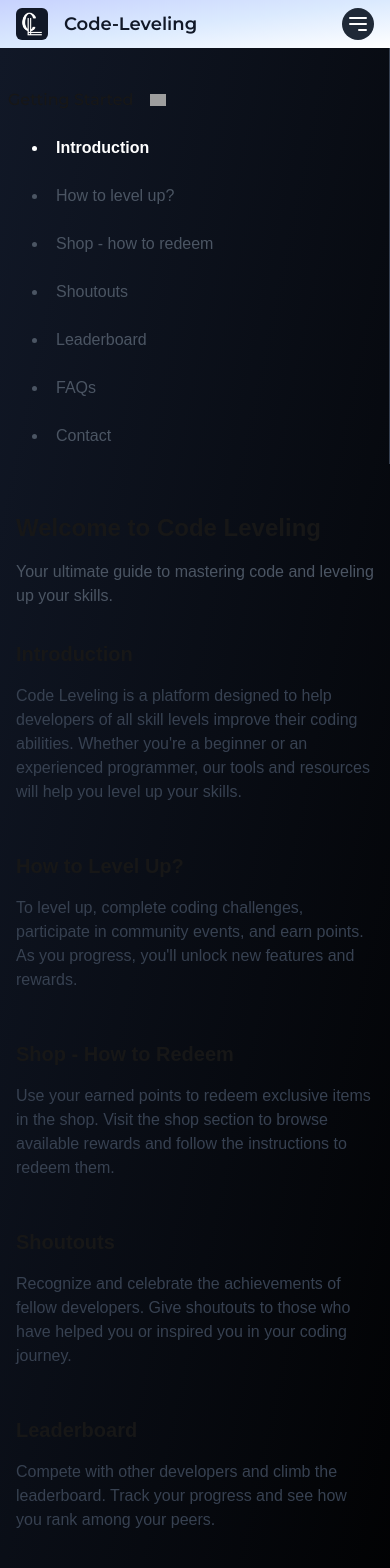
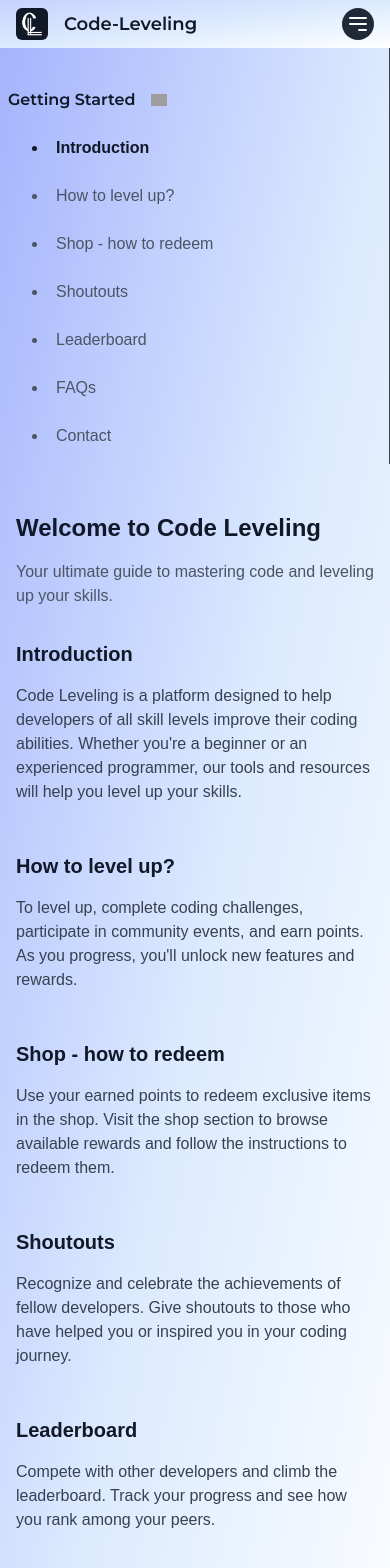
Before and after one commit to 0Armaan025/code-leveling, a Next.js app: page /docs in a window 390 px wide. Shown: the top 1568 px of the page. Built offline with nearby package versions, Linux system fonts and the light colour scheme; grey boxes are pictures that could not be loaded; a web font is replaced by a local one.

Commit message:
implement responsive design for theme selection in docs page

```diff
--- a/src/app/docs/page.tsx
+++ b/src/app/docs/page.tsx
@@ -10,20 +10,49 @@ const DocsPage = (props: Props) => {
     const [isCollapsed, setIsCollapsed] = useState(false);
 
     // State to manage the currently active feature
-    const [activeFeature, setActiveFeature] = useState('Introduction');
+    const [activeFeature, setActiveFeature] = useState("Introduction");
 
-    // Refs for each feature's content section
+    // Fix: Initialize ref properly
     const featureRefs = useRef<{ [key: string]: HTMLDivElement | null }>({});
 
     // List of features
     const features = [
-        'Introduction',
-        'How to level up?',
-        'Shop - how to redeem',
-        'Shoutouts',
-        'Leaderboard',
-        'FAQs',
-        'Contact',
+        {
+            title: "Introduction",
+            content: "Code Leveling is a platform designed to help developers of all skill levels improve their coding abilities. Whether you're a beginner or an experienced programmer, our tools and resources will help you level up your skills."
+        },
+        {
+            title: "How to level up?",
+            content: "To level up, complete coding challenges, participate in community events, and earn points. As you progress, you'll unlock new features and rewards."
+        },
+        {
+            title: "Shop - how to redeem",
+            content: "Use your earned points to redeem exclusive items in the shop. Visit the shop section to browse available rewards and follow the instructions to redeem them."
+        },
+        {
+            title: "Shoutouts",
+            content: "Recognize and celebrate the achievements of fellow developers. Give shoutouts to those who have helped you or inspired you in your coding journey."
+        },
+        {
+            title: "Leaderboard",
+            content: "Compete with other developers and climb the leaderboard. Track your progress and see how you rank among your peers."
+        },
+        {
+            title: "FAQs",
+            content: "Find answers to frequently asked questions about Code Leveling, including how to get started, how to earn points, and more."
+        },
+        {
+            title: "Contact",
+            content: (
+                <>
+                    Need help? Reach out to our support team at{" "}
+                    <a href="mailto:support@codeleveling.com" className="text-blue-600">
+                        support@codeleveling.com
+                    </a>
+                    .
+                </>
+            )
+        },
     ];
 
     // Function to toggle the collapse/show state
@@ -32,56 +61,58 @@ const DocsPage = (props: Props) => {
     };
 
     // Function to handle feature click
-    const handleFeatureClick = (feature: string) => {
+    function handleFeatureClick(feature: string){
+
         setActiveFeature(feature);
         // Scroll to the selected feature's content
-        featureRefs.current[feature]?.scrollIntoView({ behavior: 'smooth' });
+        featureRefs.current[feature]?.scrollIntoView({ behavior: 'smooth', block: 'start' });
     };
 
+
     // Effect to observe the visibility of feature sections
-    useEffect(() => {
-        const observer = new IntersectionObserver(
-            (entries) => {
-                entries.forEach((entry) => {
-                    if (entry.isIntersecting) {
-                        // Update the active feature when the section is in view
-                        setActiveFeature(entry.target.id);
-                    }
-                });
-            },
-            {
-                root: null, // Use the viewport as the root
-                rootMargin: '0px',
-                threshold: 0.5, // Trigger when 50% of the section is visible
-            }
-        );
+    // useEffect(() => {
+    //     const observer = new IntersectionObserver(
+    //         (entries) => {
+    //             entries.forEach((entry) => {
+    //                 if (entry.isIntersecting) {
+    //                     // Update the active feature when the section is in view
+    //                     setActiveFeature(entry.target.id);
+    //                 }
+    //             });
+    //         },
+    //         {
+    //             root: null, // Use the viewport as the root
+    //             rootMargin: '0px',
+    //             threshold: 0.5, // Trigger when 50% of the section is visible
+    //         }
+    //     );
 
-        // Observe each feature's content section
-        features.forEach((feature) => {
-            const element = featureRefs.current[feature];
-            if (element) {
-                observer.observe(element);
-            }
-        });
+    //     // Observe each feature's content section
+    //     features.forEach((feature) => {
+    //         const element = featureRefs.current[feature.title];
+    //         if (element) {
+    //             observer.observe(element);
+    //         }
+    //     });
 
-        // Cleanup observer on unmount
-        return () => {
-            features.forEach((feature) => {
-                const element = featureRefs.current[feature];
-                if (element) {
-                    observer.unobserve(element);
-                }
-            });
-        };
-    }, [features]);
+    //     // Cleanup observer on unmount
+    //     return () => {
+    //         features.forEach((feature) => {
+    //             const element = featureRefs.current[feature.title];
+    //             if (element) {
+    //                 observer.unobserve(element);
+    //             }
+    //         });
+    //     };
+    // }, [features]);
 
     return (
         <>
-            <div className="docsPage flex flex-col md:flex-row justify-start items-start bg-gradient-to-br from-gray-900 to-black min-h-screen">
+            <div className="docsPage flex flex-col md:flex-row justify-start items-start dark:bg-gradient-to-br dark:from-gray-900 dark:to-black bg-gradient-to-br from-indigo-300 via-blue-100 to-white min-h-screen">
                 {/* Sidebar Section */}
-                <div className={`flex flex-col justify-start items-start overflow-x-hidden md:ml-8 mt-0 md:h-[170vh] p-2 md:pr-12 border-r-[0.5px] border-r-gray-700 ${isCollapsed ? 'w-16' : 'w-full md:w-60'}`}>
+                <div className={`flex flex-col justify-start items-start overflow-x-hidden md:ml-8 mt-0 md:h-[170vh] p-2 md:pr-12 border-r-[0.5px] border-r-gray-700 w-full md:w-60`}>
                     <div className="flex flex-row justify-start items-center mt-8 cursor-pointer w-48" onClick={toggleCollapse}>
-                        <h2 className="font-medium" style={{ fontFamily: 'Montserrat, serif' }}>
+                        <h2 className="dark:text-white text-gray-900 font-semibold" style={{ fontFamily: 'Montserrat, serif' }}>
                             Getting Started
                         </h2>
                         <Image
@@ -99,13 +130,13 @@ const DocsPage = (props: Props) => {
                             {features.map((feature, index) => (
                                 <li
                                     key={index}
-                                    className={`ml-4 p-2 rounded transition-all duration-200 cursor-pointer ${activeFeature === feature
-                                        ? 'text-white font-semibold'
-                                        : 'hover:text-gray-400 text-gray-600'
+                                    className={`ml-4 p-2 rounded transition-all duration-200 cursor-pointer ${activeFeature === feature.title
+                                        ? 'dark:text-white text-gray-900 font-semibold'
+                                        : 'dark:hover:text-gray-400 hover:text-black text-gray-600'
                                         }`}
-                                    onClick={() => handleFeatureClick(feature)}
+                                    onClick={() => handleFeatureClick(feature.title)}
                                 >
-                                    {feature}
+                                    {feature.title}
                                 </li>
                             ))}
                         </ul>
@@ -114,7 +145,7 @@ const DocsPage = (props: Props) => {
 
                 {/* Main Content Section */}
                 <div className="flex flex-col justify-start items-start md:ml-8 mt-8 w-full p-4 md:p-0">
-                    <h1 className="text-2xl md:text-3xl font-bold mb-4">Welcome to Code Leveling</h1>
+                    <h1 className="text-2xl md:text-3xl font-bold mb-4 dark:text-white text-gray-900">Welcome to Code Leveling</h1>
                     <p className="text-gray-600">
                         Your ultimate guide to mastering code and leveling up your skills.
                     </p>
@@ -124,79 +155,21 @@ const DocsPage = (props: Props) => {
                         {features.map((feature, index) => (
                             <div
                                 key={index}
-                                id={feature}
-                                ref={(el) => (featureRefs.current[feature] = el)}
+                                id={feature.title}
+                                ref={(el) => {featureRefs.current[feature.title] = el}}
                                 className="mb-12"
                             >
-                                {feature === 'Introduction' && (
                                     <div>
-                                        <h2 className="text-xl md:text-2xl font-semibold mb-4">Introduction</h2>
+                                        <h2 className="text-xl md:text-2xl font-semibold mb-4 dark:text-white text-gray-900">{feature.title}</h2>
                                         <p className="text-gray-700">
-                                            Code Leveling is a platform designed to help developers of all skill levels improve their coding abilities. Whether you're a beginner or an experienced programmer, our tools and resources will help you level up your skills.
+                                            {feature.content}
                                         </p>
 
                                     </div>
-                                )}
+                                </div>
+                        ))}
 
-                                {feature === 'How to level up?' && (
-                                    <div>
-                                        <h2 className="text-xl md:text-2xl font-semibold mb-4">How to Level Up?</h2>
-                                        <p className="text-gray-700">
-                                            To level up, complete coding challenges, participate in community events, and earn points. As you progress, you'll unlock new features and rewards.
-                                        </p>
-                                    </div>
-                                )}
 
-                                {feature === 'Shop - how to redeem' && (
-                                    <div>
-                                        <h2 className="text-xl md:text-2xl font-semibold mb-4">Shop - How to Redeem</h2>
-                                        <p className="text-gray-700">
-                                            Use your earned points to redeem exclusive items in the shop. Visit the shop section to browse available rewards and follow the instructions to redeem them.
-                                        </p>
-                                    </div>
-                                )}
-
-                                {feature === 'Shoutouts' && (
-                                    <div>
-                                        <h2 className="text-xl md:text-2xl font-semibold mb-4">Shoutouts</h2>
-                                        <p className="text-gray-700">
-                                            Recognize and celebrate the achievements of fellow developers. Give shoutouts to those who have helped you or inspired you in your coding journey.
-                                        </p>
-                                    </div>
-                                )}
-
-                                {feature === 'Leaderboard' && (
-                                    <div>
-                                        <h2 className="text-xl md:text-2xl font-semibold mb-4">Leaderboard</h2>
-                                        <p className="text-gray-700">
-                                            Compete with other developers and climb the leaderboard. Track your progress and see how you rank among your peers.
-                                        </p>
-                                    </div>
-                                )}
-
-                                {feature === 'FAQs' && (
-                                    <div>
-                                        <h2 className="text-xl md:text-2xl font-semibold mb-4">FAQs</h2>
-                                        <p className="text-gray-700">
-                                            Find answers to frequently asked questions about Code Leveling, including how to get started, how to earn points, and more.
-                                        </p>
-                                    </div>
-                                )}
-
-                                {feature === 'Contact' && (
-                                    <div>
-                                        <h2 className="text-xl md:text-2xl font-semibold mb-4">Contact</h2>
-                                        <p className="text-gray-700">
-                                            Need help? Reach out to our support team at{' '}
-                                            <a href="mailto:support@codeleveling.com" className="text-blue-600">
-                                                support@codeleveling.com
-                                            </a>
-                                            .
-                                        </p>
-                                    </div>
-                                )}
-                            </div>
-                        ))}
                     </div>
                 </div>
             </div>
```
